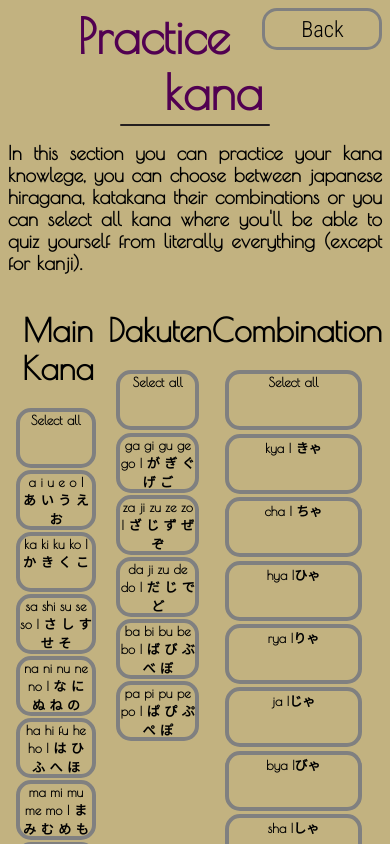
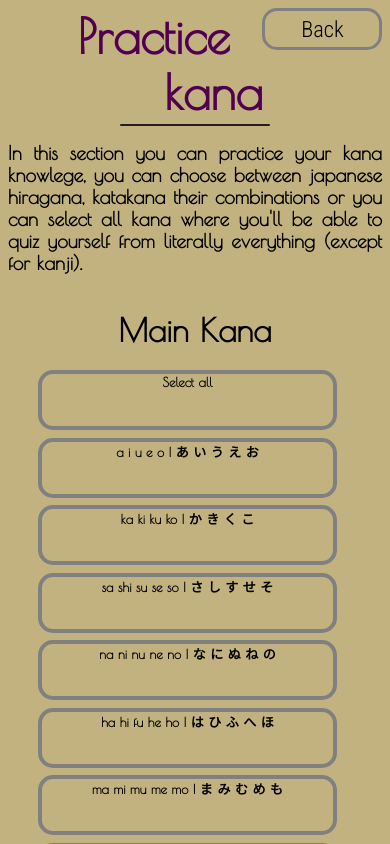
Before and after one commit to Domino123-dot/Japanese-Bingo, a Next.js app: page /Both/both in a window 390 px wide. Shown: the top 844 px of the page. Built offline with nearby package versions, Linux system fonts and the light colour scheme; no server answers.

Commit message:
push minor changes to display on raspberry pi server

```diff
--- a/components/OptionButton/OptionButton.module.scss
+++ b/components/OptionButton/OptionButton.module.scss
@@ -30,6 +30,7 @@
 
   font-size: medium;
 
+
 }
 
 
--- a/components/layout/layout.js
+++ b/components/layout/layout.js
@@ -4,7 +4,7 @@ import ScrollOnTop from "../ScrollOnTop/ScrollOnTop";
 export default function Layout({ children }) {
   return (
     <>
-
+      <title>Japanese Kana Quiz</title>
       <main>{children}</main>
 
       <Footer />
--- a/pages/Both/both.jsx
+++ b/pages/Both/both.jsx
@@ -34,7 +34,6 @@ const both = () => {
   }
   return (
     <>
-
       <Backbutton />
       <Layout>
         <Header title="Practice kana">
@@ -113,7 +112,6 @@ const both = () => {
           </button>
         </div>
       </Layout>
-
     </>
   );
 };
--- a/pages/Both/both.module.scss
+++ b/pages/Both/both.module.scss
@@ -60,6 +60,10 @@
         left:0;
 
       }
+    .flexbox{
+
+      flex-direction: column;
+    }
 
     }
 
```
Lines whose indentation alone changed are shown as unchanged.
